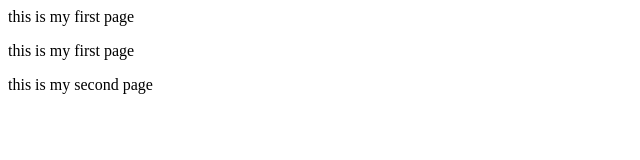
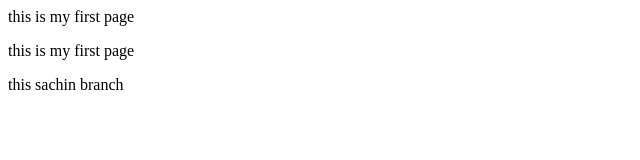
Before and after one commit to PranavPatil1909/sample, a plain HTML site: page index.html in a window 1280 px wide. Shown: the full height of the page, 0-640 px from the left. Drawn offline with Linux system fonts and the light colour scheme.

Commit message:
changes 1

```diff
--- a/index.html
+++ b/index.html
@@ -1,3 +1,3 @@
 <p>this is my first page</p>
 <p>this is my first page</p>
-<p>this is my second page</p>
+<p>this sachin branch</p>
```
